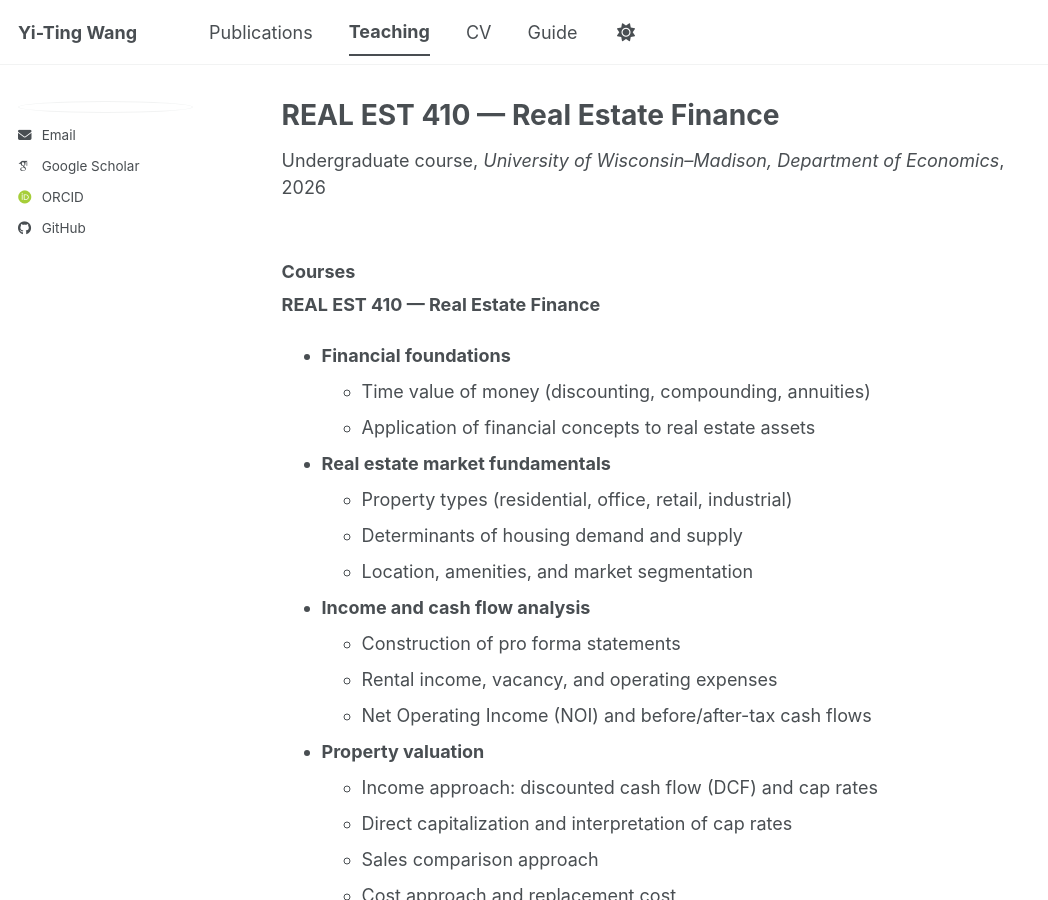
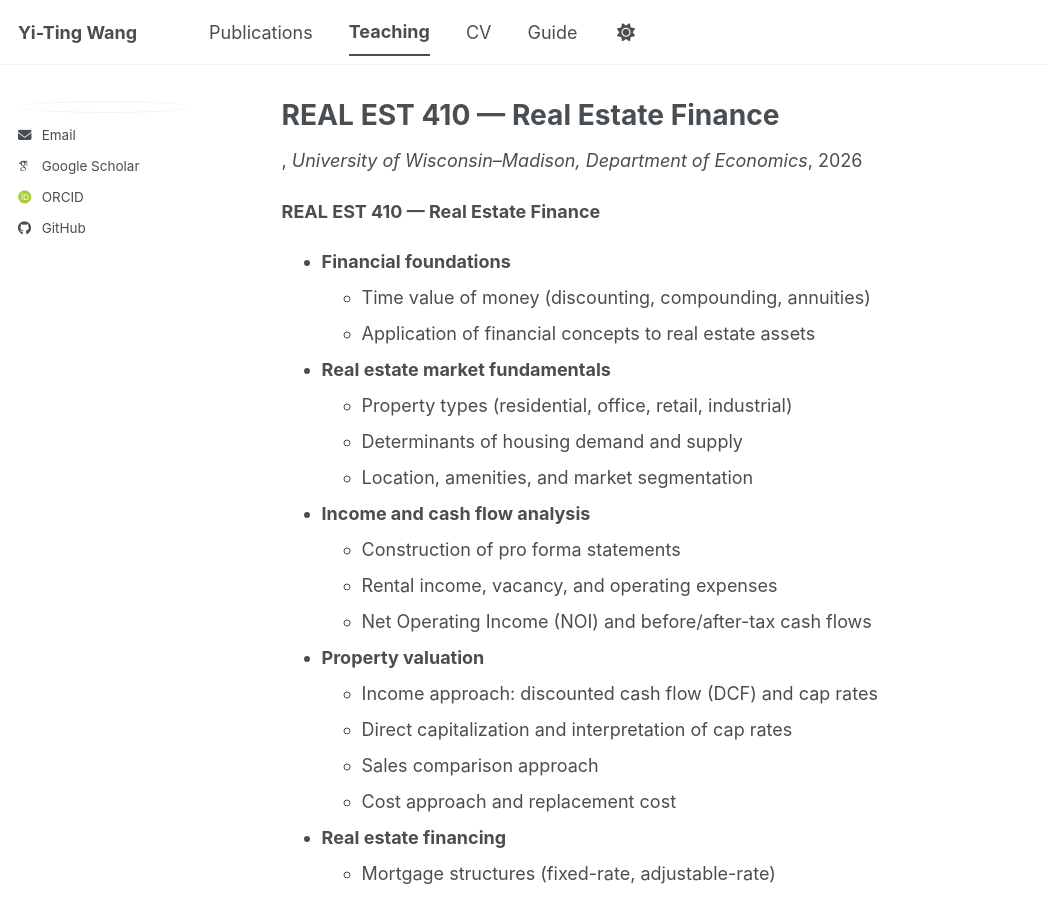
Before and after one commit to Yi-Ting-Econ/Yi-Ting-Econ.github.io, a Jekyll site: the page built from _teaching/2014-spring-teaching-1.md, in a window 1280 px wide and 900 px high. Shown: the whole window, without its empty margins (0-1048 px from the left). Built offline with Jekyll 4.4.1, drawn with Linux system fonts in a browser that asks for light colours; some web fonts are replaced; a script bundle is joined from its source files by our own code; library files that are not in the unit come from our copies.

Commit message:
Update 2014-spring-teaching-1.md

```diff
--- a/_teaching/2014-spring-teaching-1.md
+++ b/_teaching/2014-spring-teaching-1.md
@@ -1,13 +1,12 @@
 ---
 title: "REAL EST 410 — Real Estate Finance"
 collection: teaching
-type: "Undergraduate course"
+#type: "Undergraduate course"
 #permalink: /teaching/2014-spring-teaching-1
 venue: "University of Wisconsin–Madison, Department of Economics"
 #date: 2014-01-01
 #location: "City, Country"
 ---
-### Courses
 
 **REAL EST 410 — Real Estate Finance**
 
```
